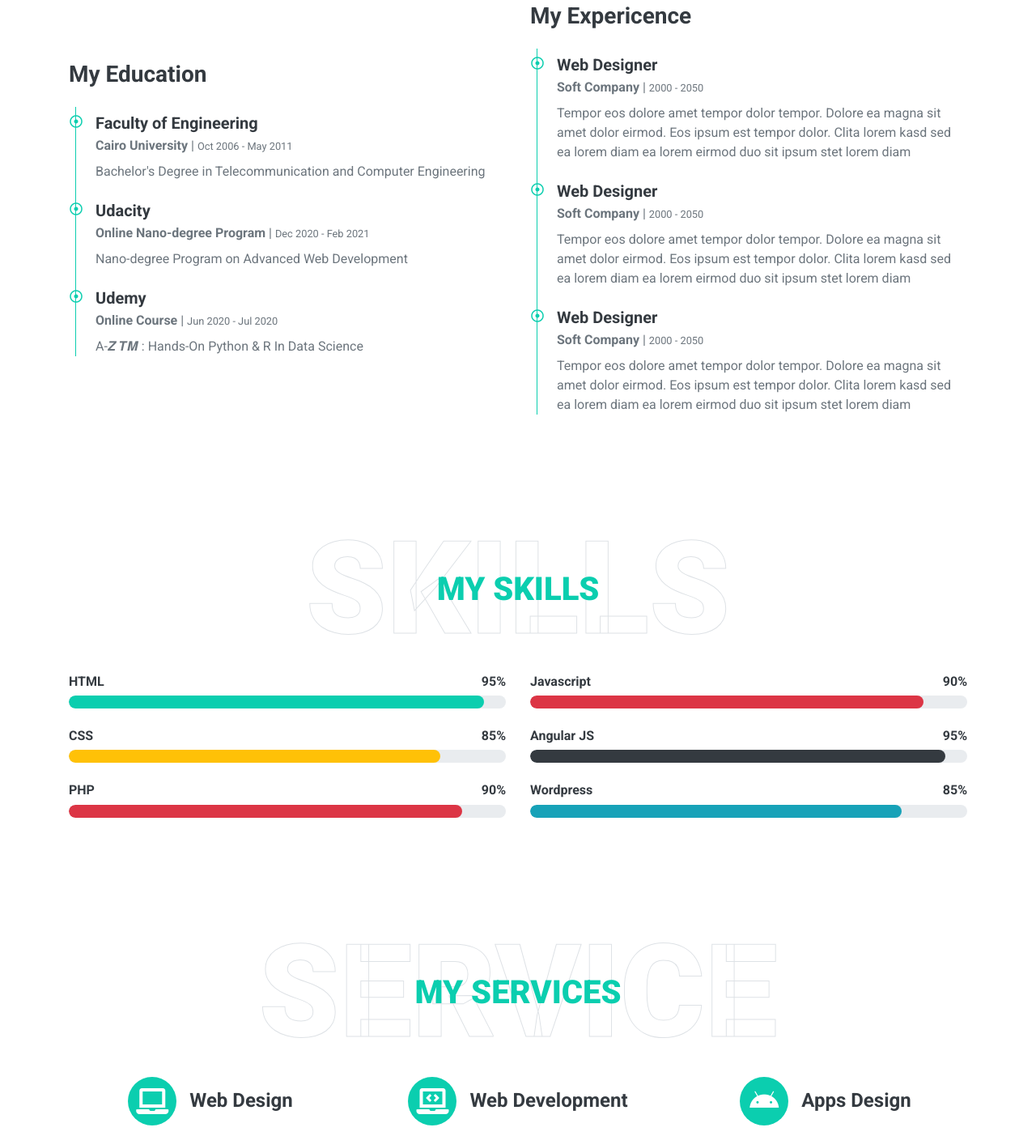
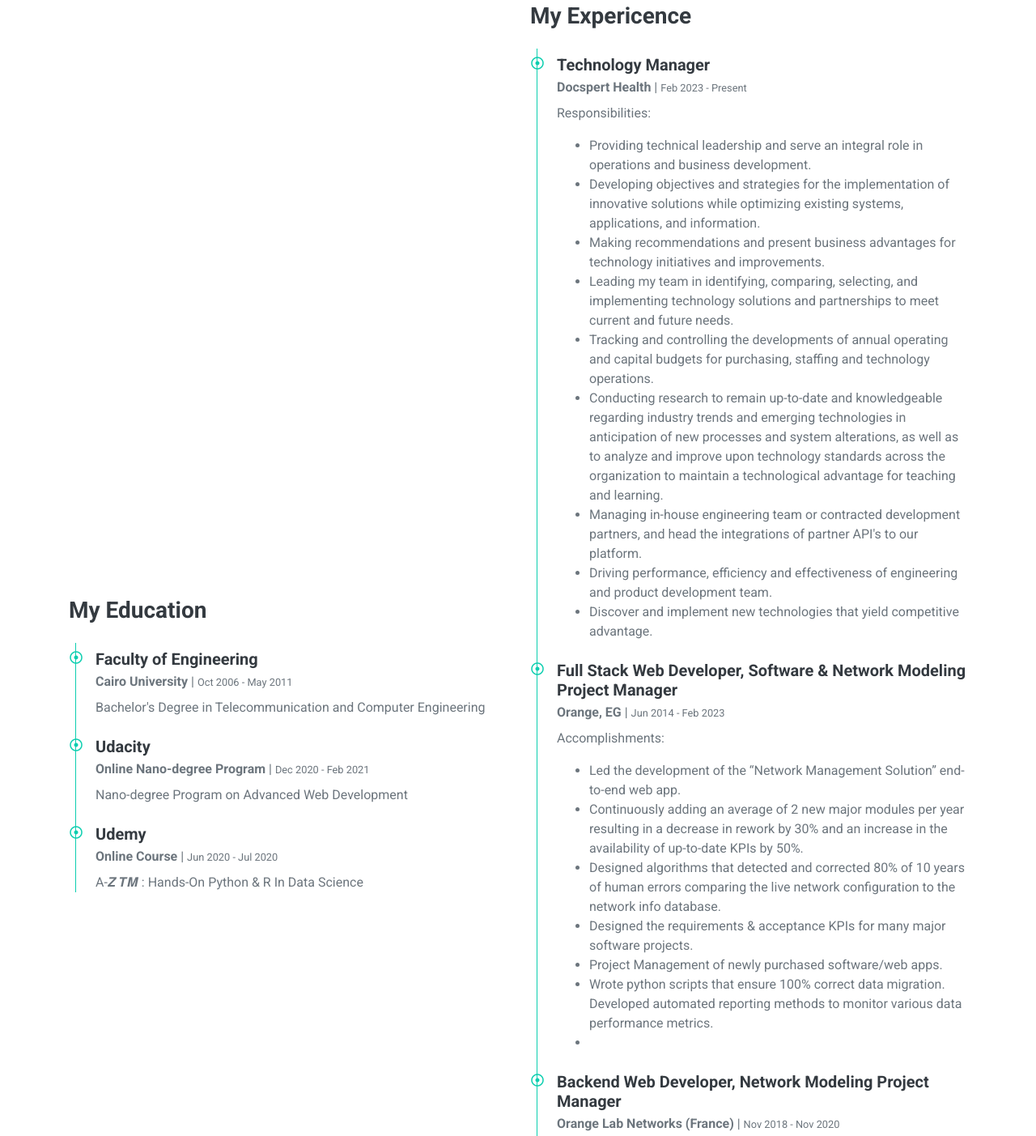
Before and after one commit to selgharabawy/selgharabawy, a plain HTML site: page index.html in a window 1280 px wide. Shown: the part 1917-3320 px from the top of the page at 81% size. Drawn offline with nearby package versions, Linux system fonts and the light colour scheme.

Commit message:
Add My Experience

```diff
--- a/index.html
+++ b/index.html
@@ -169,21 +169,69 @@
                     <div class="border-left border-primary pt-2 pl-4 ml-2">
                         <div class="position-relative mb-4">
                             <i class="far fa-dot-circle text-primary position-absolute" style="top: 2px; left: -32px;"></i>
-                            <h5 class="font-weight-bold mb-1">Web Designer</h5>
-                            <p class="mb-2"><strong>Soft Company</strong> | <small>2000 - 2050</small></p>
-                            <p>Tempor eos dolore amet tempor dolor tempor. Dolore ea magna sit amet dolor eirmod. Eos ipsum est tempor dolor. Clita lorem kasd sed ea lorem diam ea lorem eirmod duo sit ipsum stet lorem diam</p>
+                            <h5 class="font-weight-bold mb-1">Technology Manager</h5>
+                            <p class="mb-2"><strong>Docspert Health</strong> | <small>Feb 2023 - Present</small></p>
+                            <p>Responsibilities:
+                                <ul>
+                                    <li>Providing technical leadership and serve an integral role in operations and business development.</li>
+                                    <li>Developing objectives and strategies for the implementation of innovative solutions while
+                                        optimizing existing systems, applications, and information.</li>
+                                    <li>Making recommendations and present business advantages for technology initiatives and
+                                        improvements.</li>
+                                    <li>Leading my team in identifying, comparing, selecting, and implementing technology solutions
+                                        and partnerships to meet current and future needs.</li>
+                                    <li>Tracking and controlling the developments of annual operating and capital budgets for purchasing,
+                                        staffing and technology operations.</li>
+                                    <li>Conducting research to remain up-to-date and knowledgeable regarding industry trends and
+                                        emerging technologies in anticipation of new processes and system alterations, as well as to analyze and improve upon technology standards across the organization to maintain a technological advantage for teaching and learning.</li>
+                                    <li>Managing in-house engineering team or contracted development partners, and head the integrations of partner API's to our platform.</li>
+                                    <li>Driving performance, efficiency and effectiveness of engineering and product development team.</li>
+                                    <li>Discover and implement new technologies that yield competitive advantage.</li>
+                                </ul>
+                            </p>
                         </div>
                         <div class="position-relative mb-4">
                             <i class="far fa-dot-circle text-primary position-absolute" style="top: 2px; left: -32px;"></i>
-                            <h5 class="font-weight-bold mb-1">Web Designer</h5>
-                            <p class="mb-2"><strong>Soft Company</strong> | <small>2000 - 2050</small></p>
-                            <p>Tempor eos dolore amet tempor dolor tempor. Dolore ea magna sit amet dolor eirmod. Eos ipsum est tempor dolor. Clita lorem kasd sed ea lorem diam ea lorem eirmod duo sit ipsum stet lorem diam</p>
+                            <h5 class="font-weight-bold mb-1">Full Stack Web Developer, Software & Network Modeling Project Manager</h5>
+                            <p class="mb-2"><strong>Orange, EG</strong> | <small>Jun 2014 - Feb 2023</small></p>
+                            <p>
+                                Accomplishments:
+                                <ul>
+                                    <li>Led the development of the “Network Management Solution” end-to-end web app.</li>
+                                    <li>Continuously adding an average of 2 new major modules per year resulting in a decrease in rework by 30% and an increase in the availability of up-to-date KPIs by 50%.</li>
+                                    <li>Designed algorithms that detected and corrected 80% of 10 years of human errors comparing the live network configuration to the network info database.</li>
+                                    <li>Designed the requirements & acceptance KPIs for many major software projects.</li>
+                                    <li>Project Management of newly purchased software/web apps.</li>
+                                    <li>Wrote python scripts that ensure 100% correct data migration. Developed automated reporting methods to monitor various data performance metrics.</li>
+                                    <li></li>
+                                </ul>
+                            </p>
                         </div>
                         <div class="position-relative mb-4">
                             <i class="far fa-dot-circle text-primary position-absolute" style="top: 2px; left: -32px;"></i>
-                            <h5 class="font-weight-bold mb-1">Web Designer</h5>
-                            <p class="mb-2"><strong>Soft Company</strong> | <small>2000 - 2050</small></p>
-                            <p>Tempor eos dolore amet tempor dolor tempor. Dolore ea magna sit amet dolor eirmod. Eos ipsum est tempor dolor. Clita lorem kasd sed ea lorem diam ea lorem eirmod duo sit ipsum stet lorem diam</p>
+                            <h5 class="font-weight-bold mb-1">Backend Web Developer, Network Modeling Project Manager</h5>
+                            <p class="mb-2"><strong>Orange Lab Networks (France)</strong> | <small>Nov 2018 - Nov 2020</small></p>
+                            <p>
+                                Accomplishments:
+                                <ul>
+                                    <li>Developed the radio dimensioning web app (RANDIM/AIRDIM) used by 50% of Orange affiliates.</li>
+                                    <li>Developed the FinCal web app that evaluates the CAPEX & OPEX of a master plan of a number of years that includes (Macro sites, Sectorization, WIFI access points, Small cells…).</li>
+                                    <li>Performed LTE master plan of 5 years for Orange Mali, Central African Republic, Ivory Coast & Moldova to determine their spectrum needs.</li>
+                                </ul>
+                            </p>
+                        </div>
+                        <div class="position-relative mb-4">
+                            <i class="far fa-dot-circle text-primary position-absolute" style="top: 2px; left: -32px;"></i>
+                            <h5 class="font-weight-bold mb-1">E2E transmission Engineer</h5>
+                            <p class="mb-2"><strong>Vodafone, EG</strong> | <small>Dec 2012 - Jun 2014</small></p>
+                            <p>
+                                Responsibilities:
+                                <ul>
+                                    <li>Troubleshooting new sites.</li>
+                                    <li>Preparing Cutover data.</li>
+                                    <li>Performing cutover in night activities.</li>
+                                </ul>
+                            </p>
                         </div>
                     </div>
                 </div>
```
